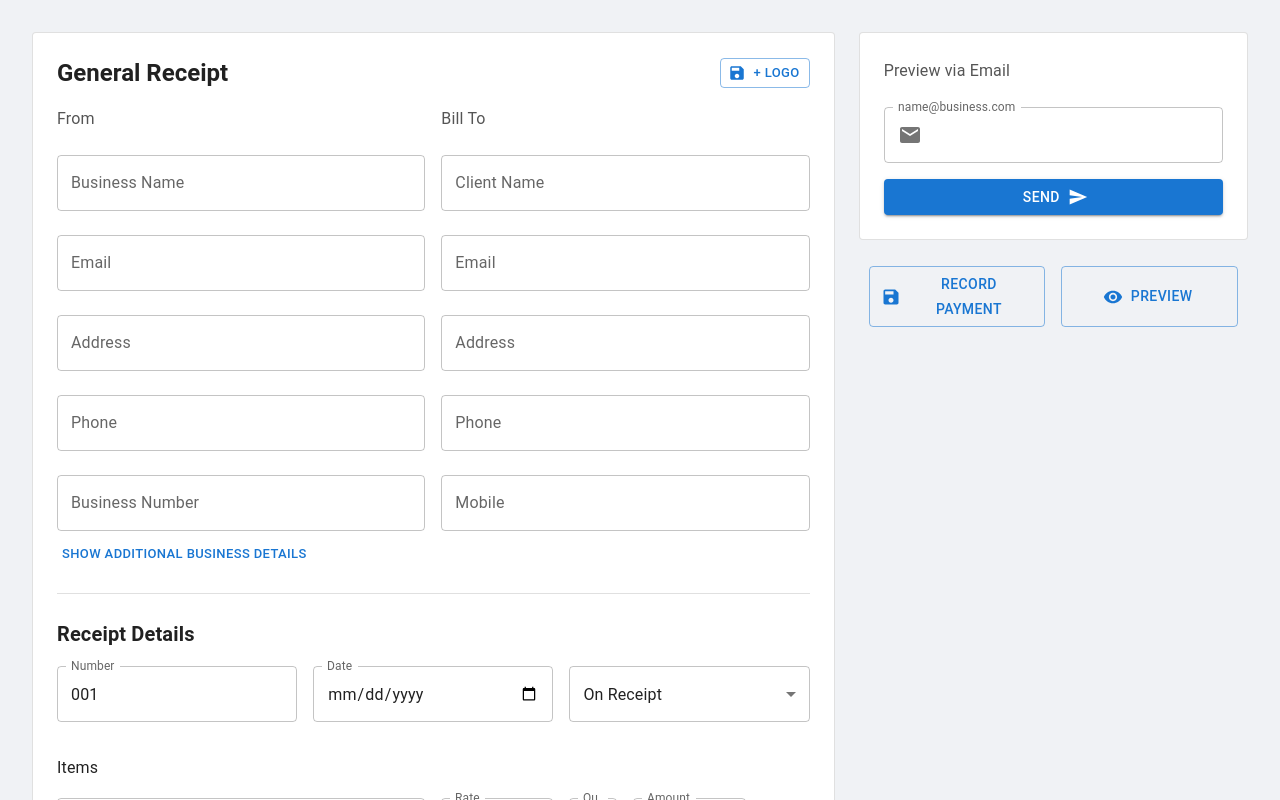
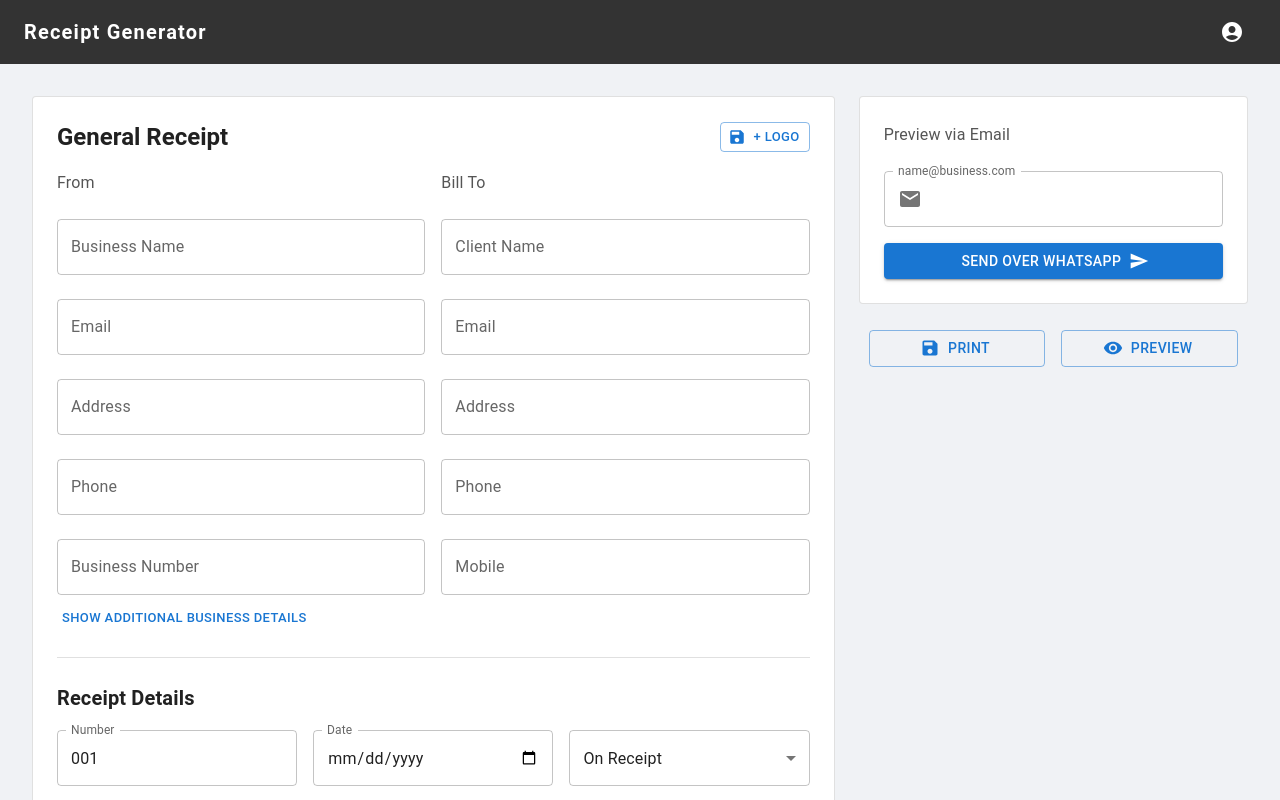
Before and after one commit to XceeDesigns/Receipt_Generator, a React (Vite) app in the folder billing_software/: page /dashboard/general in a window 1280 px wide. Shown: the top 800 px of the page. Built offline with nearby package versions, Linux system fonts and the light colour scheme.

Commit message:
minor updates

```diff
--- a/billing_software/src/components/Choice.jsx
+++ b/billing_software/src/components/Choice.jsx
@@ -89,7 +89,9 @@ const Choice = () => {
                                         '&:hover': {
                                             transform: 'scale(1.05)',
                                             boxShadow: 6,
+                                            cursor: 'pointer',
                                         },
+
                                     }}
                                     onClick={() => navigate(category.link)}
                                 >
--- a/billing_software/src/components/Dashboard.jsx
+++ b/billing_software/src/components/Dashboard.jsx
@@ -15,6 +15,8 @@ import {
 } from "@mui/material";
 import { Email, Save, Send, PictureAsPdf, Add, Close, Visibility } from "@mui/icons-material";
 import { useNavigate } from "react-router-dom";
+import Navbar from "./Navbar";
+import Footer from "./Footer";
 
 const Dashboard = () => {
     const [email, setEmail] = useState("");
@@ -107,6 +109,8 @@ const Dashboard = () => {
     };
 
     return (
+        <>
+            <Navbar />
             <Box sx={{ padding: 4, backgroundColor: "#f0f2f5", minHeight: "100vh" }}>
 
                 <Grid container spacing={3}>
@@ -311,12 +315,12 @@ const Dashboard = () => {
                                 onClick={handleSendEmail}
                                 sx={{ mt: 1 }}
                             >
-                            Send
+                                Send over WhatsApp
                             </Button>
                         </Paper>
                         <Box display="flex" justifyContent="space-between" mt={2} sx={{ padding: '10px' }}>
                             <Button variant="outlined" sx={{ marginRight: 2, width: '240px' }} startIcon={<Save />}>
-                            Record Payment
+                                Print
                             </Button>
 
                             <Button variant="outlined" sx={{ marginRight: 0, width: '240px' }} startIcon={<Visibility />} onClick={handlePreview}>
@@ -327,6 +331,8 @@ const Dashboard = () => {
                     </Grid>
                 </Grid>
             </Box>
+            <Footer />
+        </>
     );
 };
 
--- a/billing_software/src/components/Navbar.jsx
+++ b/billing_software/src/components/Navbar.jsx
@@ -28,6 +28,8 @@ export default function Navbar() {
 
   const handleLogout = () => {
     console.log("Logged out");
+    localStorage.removeItem('token');
+    navigate('/');
     setAnchorEl(null);
   };
 
--- a/billing_software/src/components/RoughEstimate.jsx
+++ b/billing_software/src/components/RoughEstimate.jsx
@@ -332,12 +332,12 @@ function RoughEstimate() {
                                 endIcon={<Send />}
                                 sx={{ mt: 1 }}
                             >
-                                Send
+                                Send over WhatsApp
                             </Button>
                         </Paper>
                         <Box display="flex" justifyContent="space-between" mt={2} sx={{ padding: '10px' }}>
                             <Button variant="outlined" sx={{ marginRight: 2, width: '240px' }} startIcon={<Save />}>
-                                Record Payment
+                                Print
                             </Button>
 
                             <Button variant="outlined" sx={{ marginRight: 0, width: '240px' }} startIcon={<Visibility />} onClick={handlePreview}>
```
Lines whose indentation alone changed are shown as unchanged.
